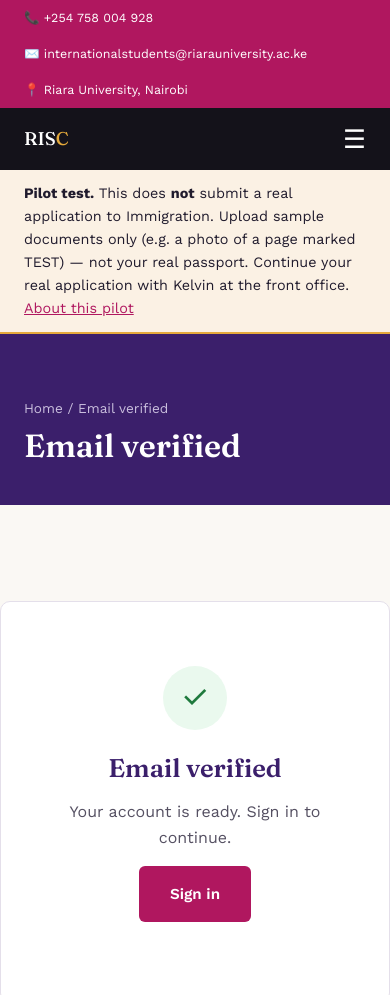
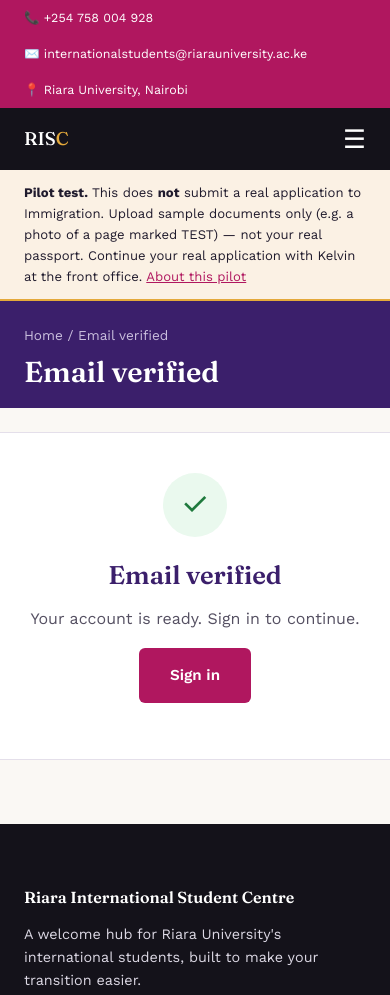
Before and after one commit to Yego-Bill/riara-international-student-community, a plain HTML site: page portal/verified.html in a window 390 px wide. Shown: the top 995 px of the page. Drawn offline with nearby package versions, Linux system fonts and the light colour scheme.

Commit message:
Tidy sign-up form on phones

```diff
--- a/css/Full_style.css
+++ b/css/Full_style.css
@@ -1721,3 +1721,12 @@ section[id], .resource-topic[id] { scroll-margin-top: 130px; }
 @media (max-width: 600px) {
   .upload-item .upload-info { flex: 1 1 0; min-width: 0; }
 }
+
+/* Phones: less empty space before the sign-in form */
+@media (max-width: 600px) {
+  .auth-section { padding: var(--space-md) 0 var(--space-xl); }
+  .auth-card { padding: var(--space-lg) var(--space-md); border-radius: 0; border-left: 0; border-right: 0; }
+  body[data-page="portal"] .page-header { padding: 1.5rem 0 1.25rem; }
+  body[data-page="portal"] .page-header h1 { font-size: 1.8rem; }
+  .pilot-banner { font-size: 0.82rem; }
+}
```
Also changed, not shown: portal/apply.html (+1 -1 lines), portal/sign-in.html (+1 -1 lines).
